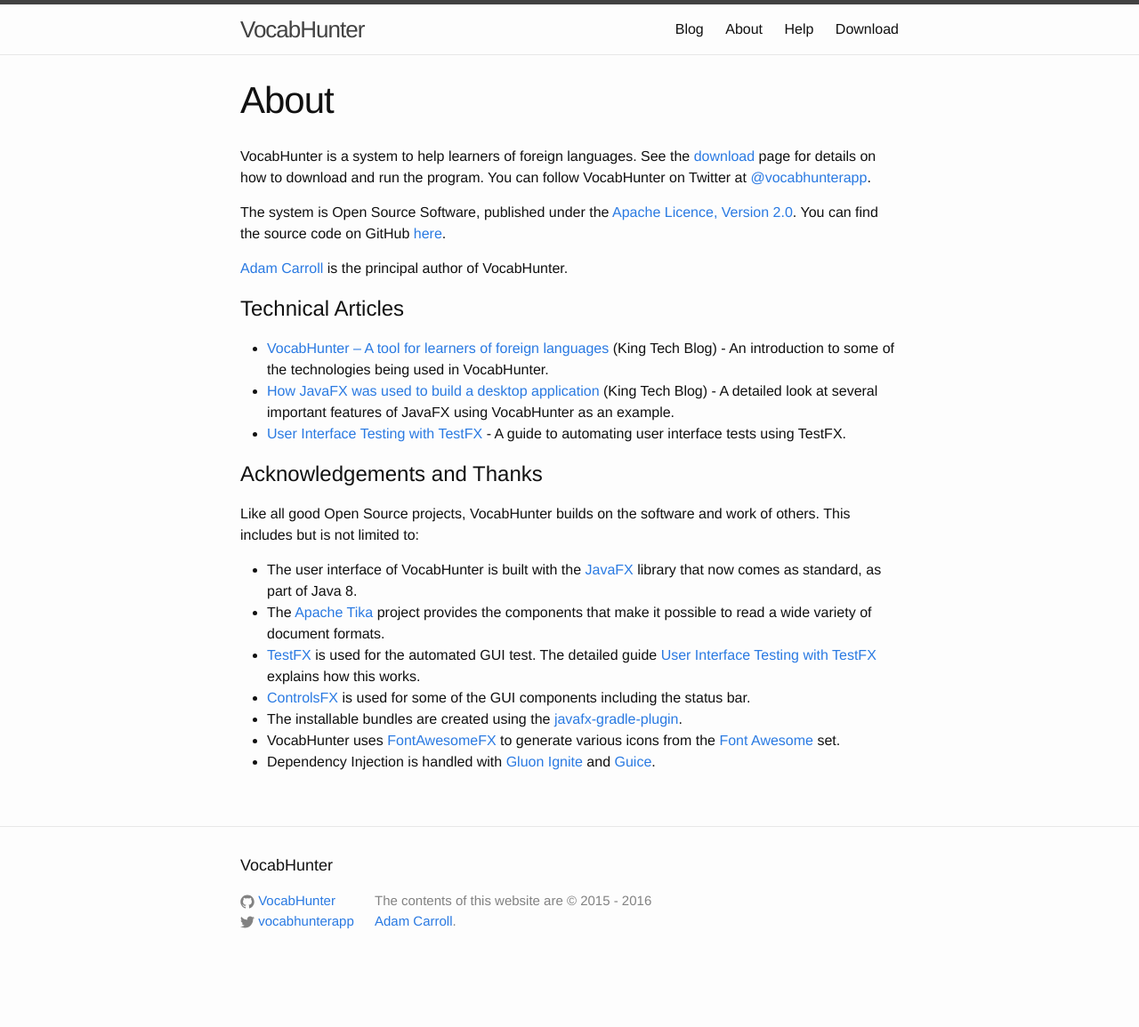
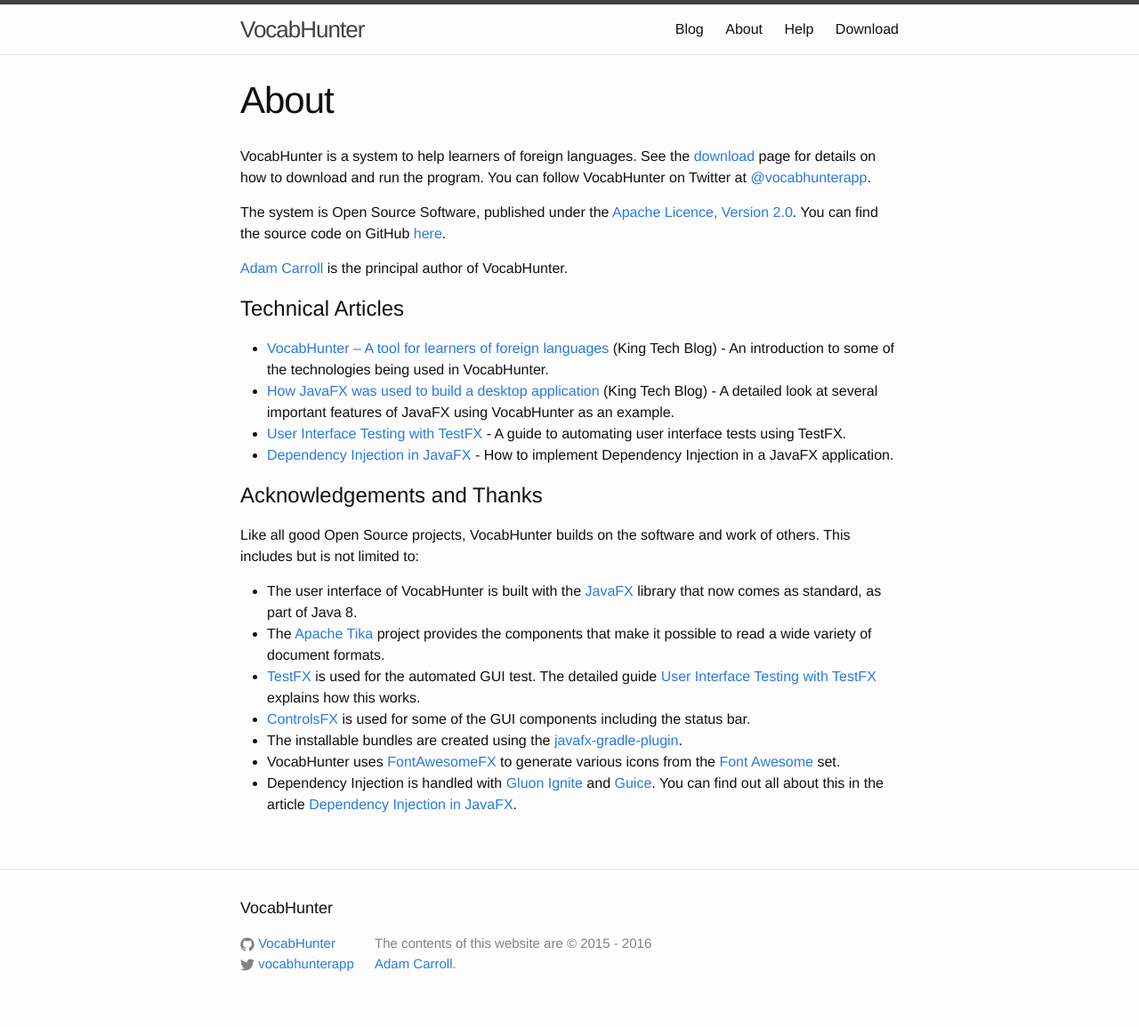
Before and after one commit to VocabHunter/vocabhunter.github.io, a Jekyll site: the page built from about.md, in a window 1280 px wide. Shown: the whole page at 89% size. Built offline with Jekyll 4.4.1, drawn with Linux system fonts in a browser that asks for light colours; before the commit the page ends 1107 px from its top, so only the background shows below that.

Commit message:
Added links to Dependency  Injection article to About page

```diff
--- a/about.md
+++ b/about.md
@@ -18,6 +18,7 @@
 * [VocabHunter – A tool for learners of foreign languages][KingTechBlog1] (King Tech Blog) - An introduction to some of the technologies being used in VocabHunter.
 * [How JavaFX was used to build a desktop application][KingTechBlog2] (King Tech Blog) - A detailed look at several important features of JavaFX using VocabHunter as an example.
 * [User Interface Testing with TestFX][TestFXBlog] - A guide to automating user interface tests using TestFX.
+* [Dependency Injection in JavaFX][DependencyInjection] - How to implement Dependency Injection in a JavaFX application.
 
 # Acknowledgements and Thanks
 
@@ -29,7 +30,7 @@
 * [ControlsFX] is used for some of the GUI components including the status bar.
 * The installable bundles are created using the [javafx-gradle-plugin].
 * VocabHunter uses [FontAwesomeFX] to generate various icons from the [Font Awesome] set.
-* Dependency Injection is handled with [Gluon Ignite] and [Guice].
+* Dependency Injection is handled with [Gluon Ignite] and [Guice].  You can find out all about this in the article [Dependency Injection in JavaFX][DependencyInjection].
 
 [Adam Carroll]:https://github.com/AdamCarroll/
 [download]:/download
@@ -37,6 +38,7 @@
 [GitHub]:https://github.com/VocabHunter/VocabHunter
 
 [TestFXBlog]:/2016/07/27/TestFX.html
+[DependencyInjection]:/2016/11/13/JavaFX-Dependency-Injection.html
 [KingTechBlog1]:https://techblog.king.com/vocabhunter-a-tool-for-learners-of-foreign-languages/
 [KingTechBlog2]:https://techblog.king.com/javafx-used-build-desktop-application/
 
```
